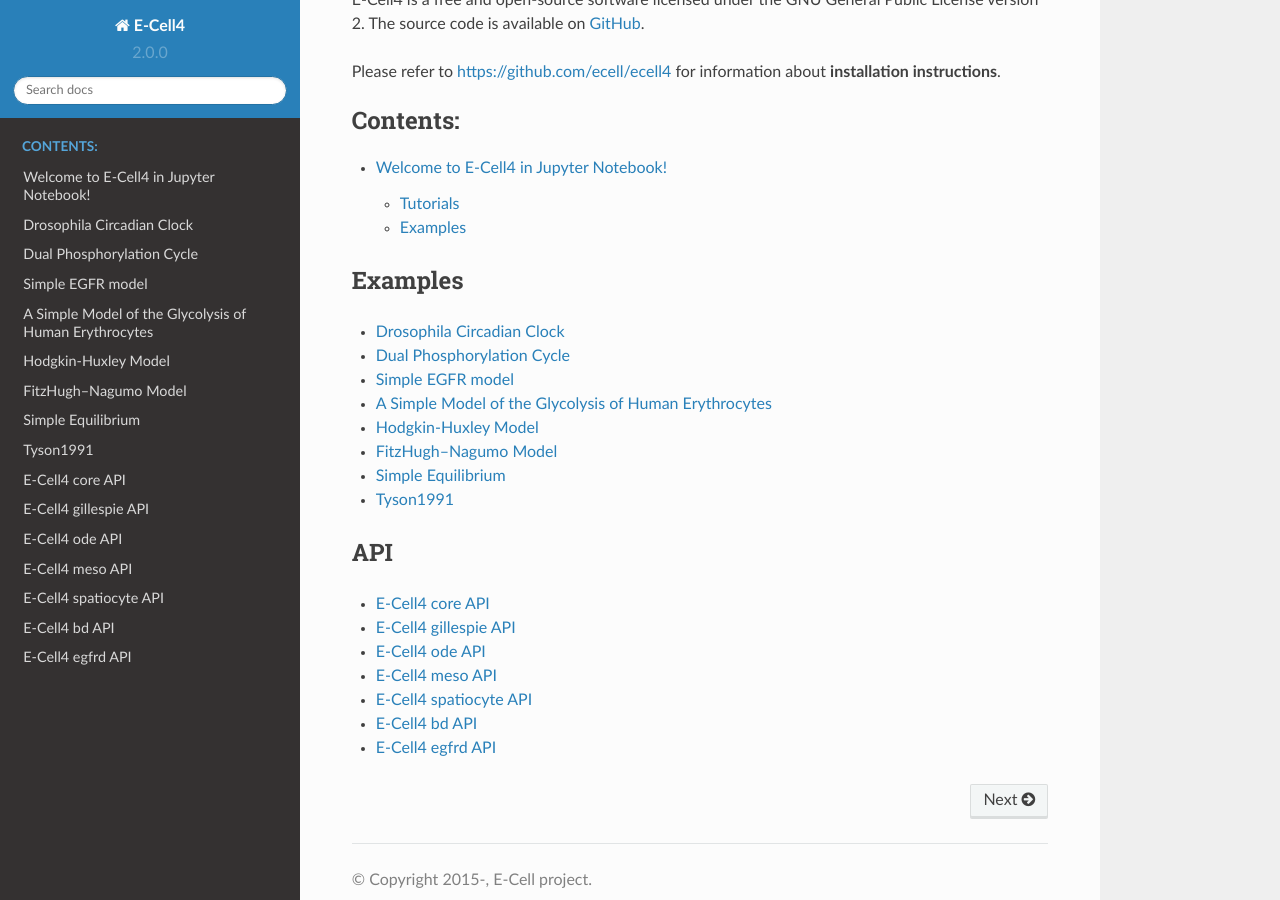
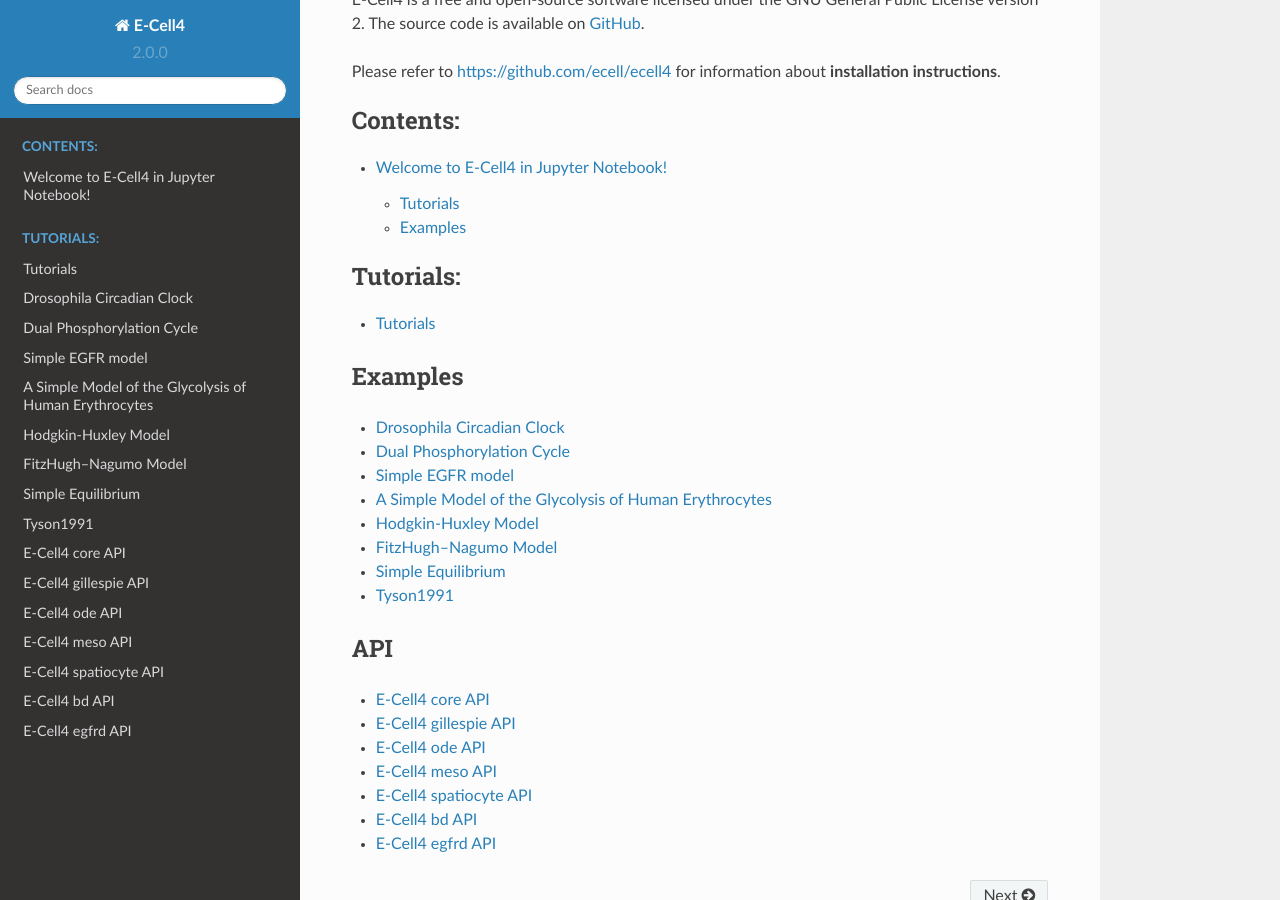
Before and after one commit to ecell/ecell4_docs, a Sphinx documentation site: the page built from documentation/index.rst, in a window 1280 px wide and 900 px high, scrolled down 408 px. Built offline with Sphinx 7.4.7 and the Read the Docs theme 2.0.0, drawn with Linux system fonts in a browser that asks for light colours; pages that are not in the unit, such as notebooks, are missing from menus; some of the changed lines change nothing that is shown.

Commit message:
Fix a typo

```diff
--- a/documentation/index.rst
+++ b/documentation/index.rst
@@ -22,7 +22,7 @@
 
 .. toctree::
    :maxdepth: 2
-   : caption Tutorials:
+   :caption: Tutorials:
 
    tutorials/index
 
```
